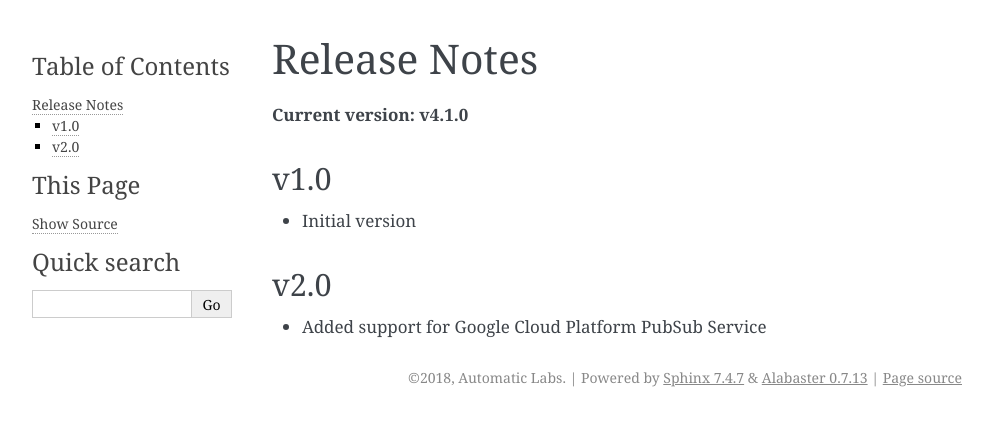
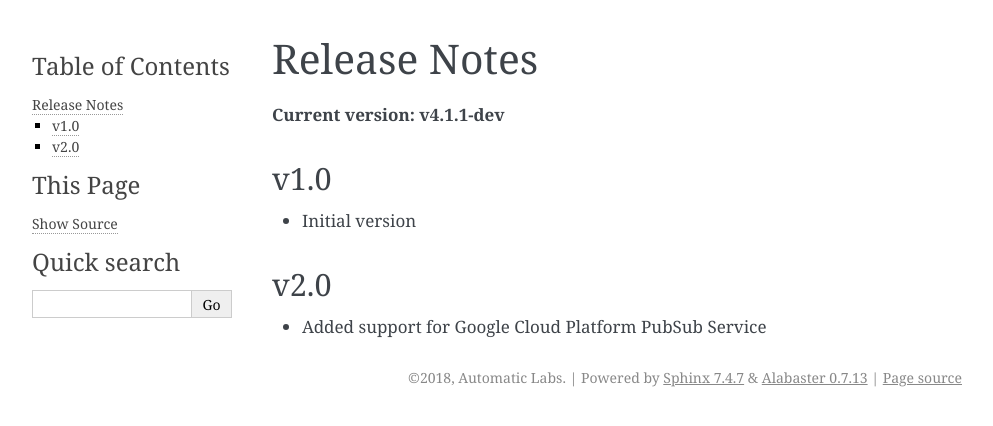
Before and after one commit to cloudchacho/hedwig-python, a Sphinx documentation site: the page built from docs/releases.rst, in a window 1280 px wide. Shown: the top 426 px of the page, without its empty margins (148-1141 px from the left). Built offline with Sphinx 7.4.7, drawn with Linux system fonts in a browser that asks for light colours.

Commit message:
Bump version: 4.1.0 → 4.1.1-dev

```diff
--- a/docs/conf.py
+++ b/docs/conf.py
@@ -32,7 +32,7 @@ author = 'Automatic Labs'
 # The short X.Y version
 version = '1.0'
 # The full version, including alpha/beta/rc tags
-release = '4.1.0'
+release = '4.1.1-dev'
 
 
 # -- General configuration ---------------------------------------------------
--- a/docs/releases.rst
+++ b/docs/releases.rst
@@ -1,7 +1,7 @@
 Release Notes
 =============
 
-**Current version: v4.1.0**
+**Current version: v4.1.1-dev**
 
 v1.0
 ~~~~
--- a/hedwig/__init__.py
+++ b/hedwig/__init__.py
@@ -7,4 +7,4 @@ hedwig
 
 
 # semantic versioning (http://semver.org/)
-VERSION = '4.1.0'
+VERSION = '4.1.1-dev'
```
Also changed, not shown: .bumpversion.cfg.
